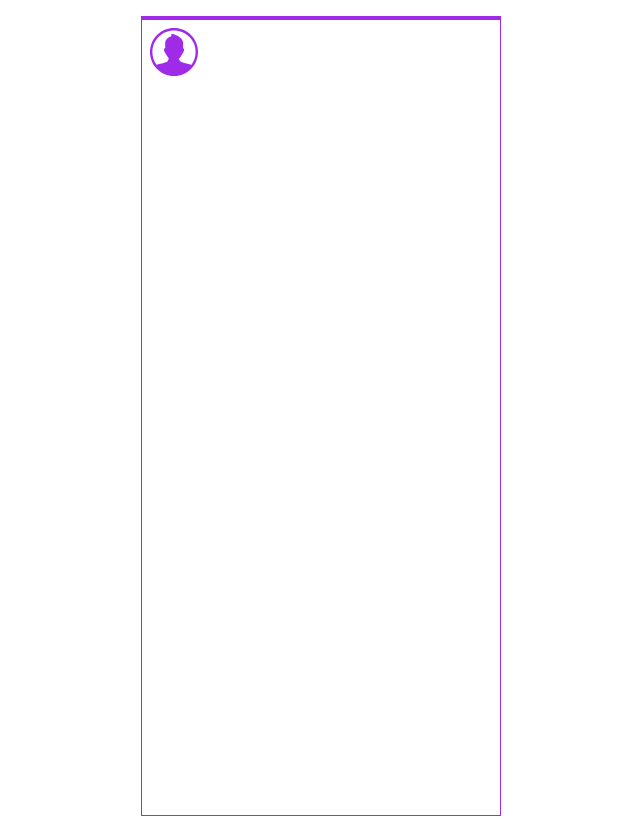
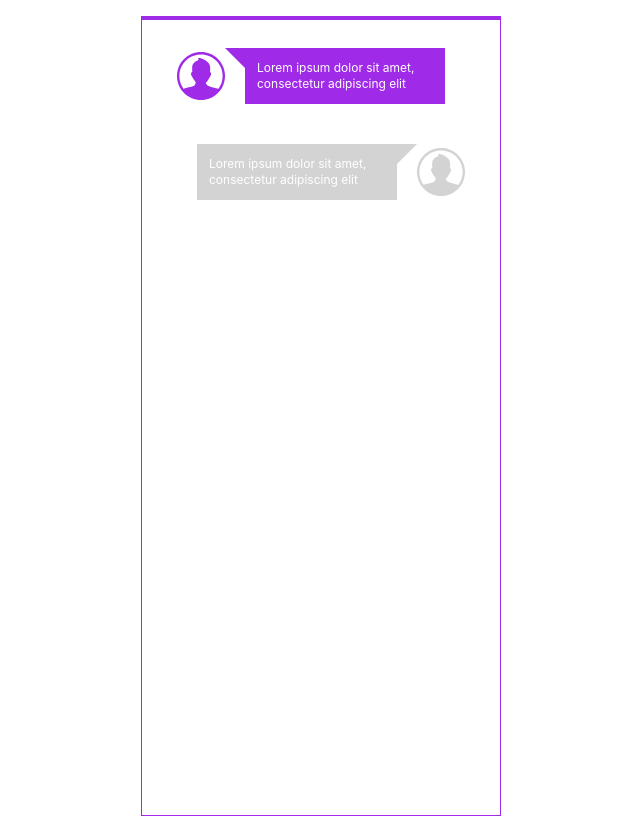
Before and after one commit to jydoskey/test-task, a Vue app: page / in a window 1280 px wide. Shown: the whole page, without its empty margins (319-959 px from the left). Built offline with nearby package versions, Linux system fonts and the light colour scheme.

Commit message:
added sender & receiver's chat displays and styles

```diff
--- a/src/components/HomeView.vue
+++ b/src/components/HomeView.vue
@@ -1,8 +1,29 @@
 <template>
   <main>
     <div class="phone-body">
-      <div>
-        <img class="left-icon" src="@/assets/user-profile-icon-left.svg" alt="profile icon">
+      <div class="chat-view">
+        <img
+          class="left-icon"
+          src="@/assets/user-profile-icon-left.svg"
+          alt="profile icon"
+        />
+        <div class="chat-box bg-[#9f2ae8] triangle left-top">
+          <div class="chat-text">
+            <p>Lorem ipsum dolor sit amet, consectetur adipiscing elit</p>
+          </div>
+        </div>
+      </div>
+      <div class="chat-view">
+        <div class="chat-box bg-[#d3d3d3] triangle right-top">
+          <div class="chat-text">
+            <p>Lorem ipsum dolor sit amet, consectetur adipiscing elit</p>
+          </div>
+        </div>
+        <img
+          class="left-icon"
+          src="@/assets/user-profile-icon-right.svg"
+          alt="profile icon"
+        />
       </div>
     </div>
   </main>
@@ -17,4 +38,33 @@
   @apply w-12;
 }
 
+.chat-view {
+  @apply flex justify-center;
+}
+
+.chat-box {
+  @apply h-auto w-[200px] relative inline-block m-5;
+}
+
+.triangle.left-top:after {
+  content: " ";
+  @apply w-0 h-0 top-0 right-auto -left-5 bottom-auto absolute;
+  border: 22px solid;
+  border-color: #9f2ae8 transparent transparent transparent;
+}
+
+.triangle.right-top:before {
+  content: " ";
+  @apply w-0 h-0 top-0 -right-5 left-auto bottom-auto absolute;
+  border: 32px solid;
+  border-color: #d3d3d3 transparent transparent transparent;
+}
+
+.chat-text {
+  @apply p-3;
+}
+
+.chat-text p {
+  @apply text-white text-xs;
+}
 </style>
```
